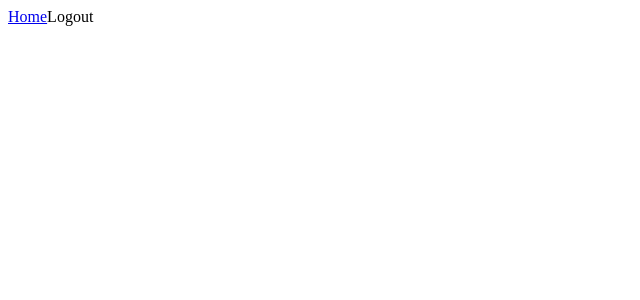
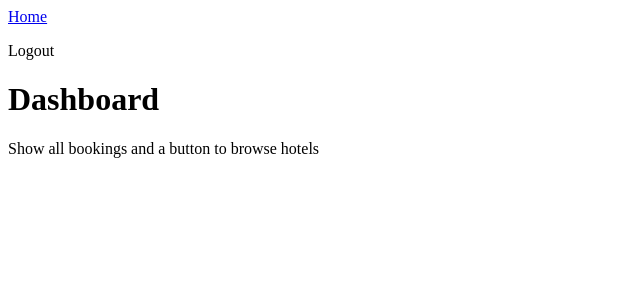
Before and after one commit to UtkarshSingh22/Marketplace-app, a React (Create React App) app in the folder client/: page /dashboard in a window 1280 px wide. Before the commit this address had no page. Shown: the top 300 px of the page, without its empty margins (0-640 px from the left). Built offline with nearby package versions, Linux system fonts and the light colour scheme; sample sign-in values are in the browser's storage.

Commit message:
Implement protected routes

```diff
--- a/client/src/App.js
+++ b/client/src/App.js
@@ -5,6 +5,8 @@ import { Routes, Route } from "react-router-dom";
 import Navigation from "./components/Navigation";
 import { ToastContainer } from "react-toastify";
 import "react-toastify/dist/ReactToastify.css";
+import Dashboard from "./user/Dashboard";
+import PrivateRoute from "./components/PrivateRoute";
 
 function App() {
     return (
@@ -15,6 +17,14 @@ function App() {
                 <Route path="/" element={<Home />} />
                 <Route path="/login" element={<Login />} />
                 <Route path="/register" element={<Register />} />
+                <Route
+                    path="/dashboard"
+                    element={
+                        <PrivateRoute redirectTo={"/login"}>
+                            <Dashboard />
+                        </PrivateRoute>
+                    }
+                />
             </Routes>
         </div>
     );
--- a/client/src/auth/Login.js
+++ b/client/src/auth/Login.js
@@ -33,7 +33,7 @@ const Login = () => {
             if (res.data) {
                 window.localStorage.setItem("auth", JSON.stringify(res.data));
                 dispatch(authActions.loggedInUser(res.data));
-                navigate("/");
+                navigate("/dashboard");
             }
         } catch (err) {
             if (err.response.status === 400) {
--- a/client/src/components/Navigation.js
+++ b/client/src/components/Navigation.js
@@ -23,7 +23,11 @@ const Navigation = () => {
                     <Link to="/register">Register</Link>
                 </Fragment>
             )}
-            {loggedInUser && <a onClick={logoutHandler}>Logout</a>}
+            {loggedInUser && (
+                <p onClick={logoutHandler}>
+                    Logout
+                </p>
+            )}
         </div>
     );
 };
--- /dev/null
+++ b/client/src/components/PrivateRoute.js
@@ -0,0 +1,10 @@
+import { Navigate } from "react-router-dom";
+import { useSelector } from "react-redux";
+
+const PrivateRoute = ({ children, redirectTo }) => {
+    const authState = useSelector((state) => state.auth);
+
+    return authState && authState.token ? children : <Navigate to={redirectTo}/>;
+};
+
+export default PrivateRoute;
--- /dev/null
+++ b/client/src/user/Dashboard.js
@@ -0,0 +1,14 @@
+import { Fragment } from "react";
+
+const Dashboard = () => {
+    return (
+        <Fragment>
+            <h1>Dashboard</h1>
+            <div>
+                <p>Show all bookings and a button to browse hotels</p>
+            </div>
+        </Fragment>
+    );
+};
+
+export default Dashboard;
```
Also changed, not shown: client/src/components/DashboardNav.js (added).
